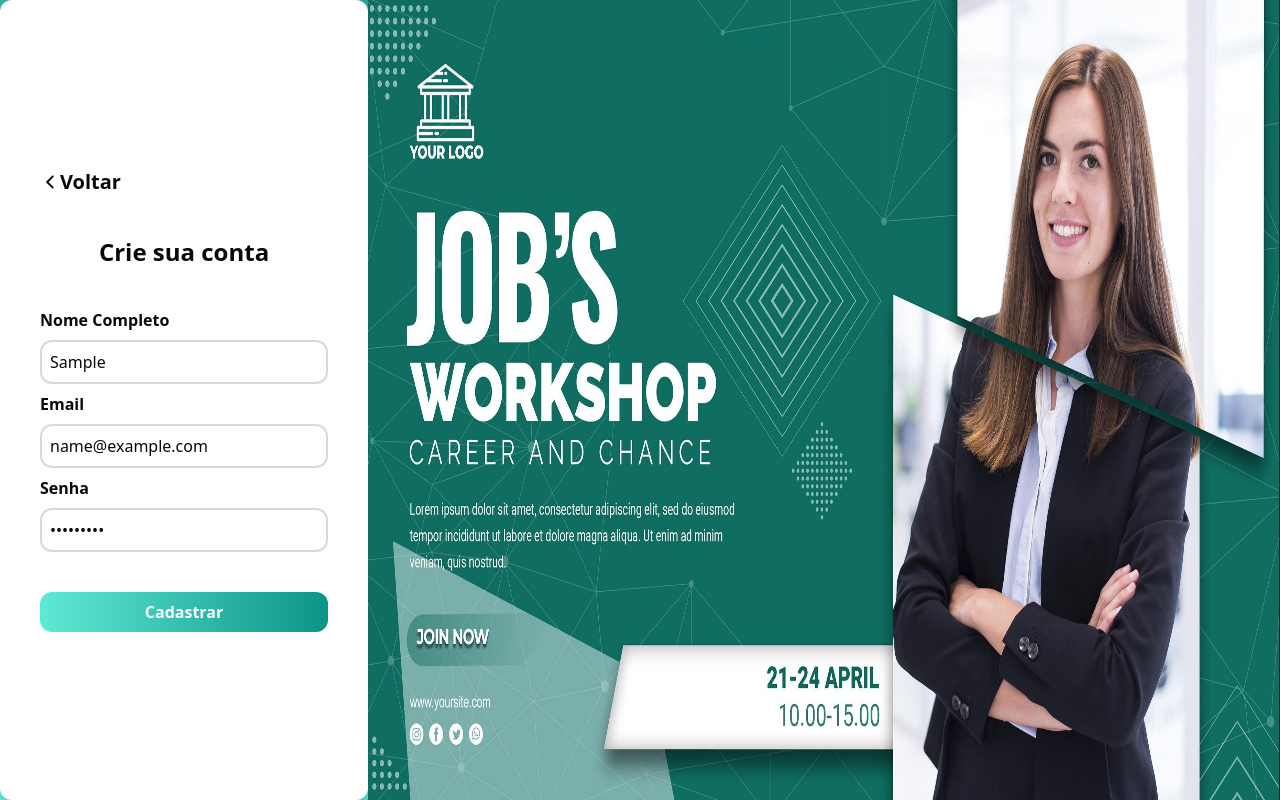
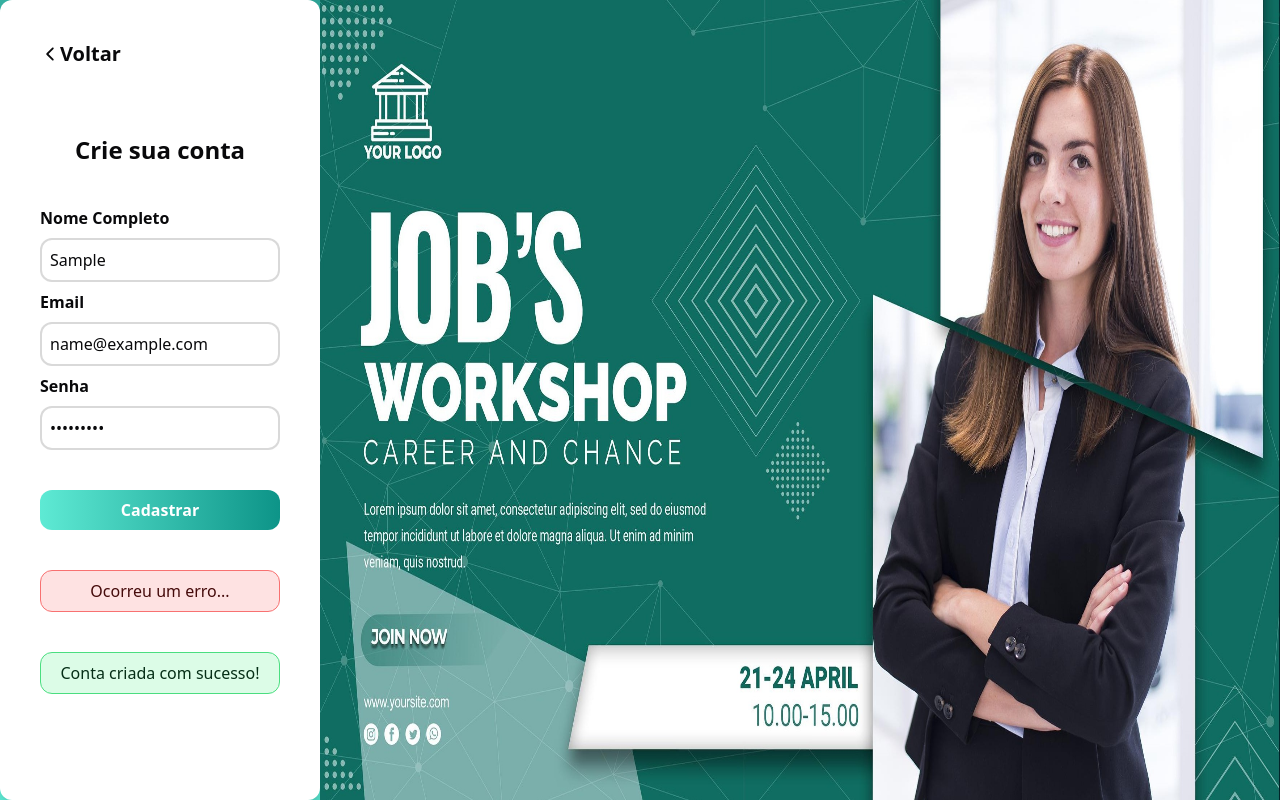
Before and after one commit to v-L1ma/RH, a React (Vite) app in the folder RH/: page /cadastro in a window 1280 px wide. Both pictures are taken after typing "Sample", "name@example.com", "Sample123" into the empty fields and a click on the button "Cadastrar". Built offline with nearby package versions, Linux system fonts and the light colour scheme; no server answers.

Commit message:
Feat: adding success and error messages

```diff
--- a/RH/src/Routes/Cadastrar.tsx
+++ b/RH/src/Routes/Cadastrar.tsx
@@ -1,16 +1,24 @@
-import { FunctionComponent, useRef } from "react";
+import { FunctionComponent, useRef, useState } from "react";
 import { Link } from "react-router-dom";
 import BannerFoto from "../assets/9524851_4184677.jpg";
 import { IoIosArrowBack } from "react-icons/io";
 import api from "../service/api";
+import Loading from "../components/Loading";
 
 const Cadastrar: FunctionComponent = () => {
   const nameRef = useRef<HTMLInputElement>(null);
   const emailRef = useRef<HTMLInputElement>(null);
   const passwordRef = useRef<HTMLInputElement>(null);
+  const [isLoading, setIsLoading] = useState<boolean>(false);
+  const [error, setError] = useState<boolean>(false);
+  const [success, setSuccess] = useState<boolean>(false);
 
   async function onSubmit(e: React.FormEvent<HTMLFormElement>): Promise<void> {
     e.preventDefault();
+
+    try {
+
+      setIsLoading(true)
 
       const response = await api.post("/users", {
         name: nameRef.current?.value,
@@ -18,13 +26,24 @@ const Cadastrar: FunctionComponent = () => {
         password: passwordRef.current?.value,
       });
 
+
       console.log(response)
+
+    } catch (error) {
+      setError(true)
+
+    }
+
+    setIsLoading(false)
+    setSuccess(true)
+
+
   }
 
   return (
-    <main className="flex flex-col md:flex-row items-center md:items-start w-full h-full bg-gradient-to-tr from-teal-300 to-teal-700 py-10 md:p-0">
+    <main className="flex flex-col md:flex-row items-center md:items-start w-full h-full  bg-gradient-to-tr from-teal-300 to-teal-700 py-10 md:p-0">
       <form
-        className="w-11/12 md:w-5/12 md:h-screen bg-white flex flex-col items-left shadow-lg p-10 rounded-xl gap-10 md:justify-center"
+        className="w-11/12 md:w-3/12 md:h-screen bg-white flex flex-col items-left shadow-lg p-10 rounded-xl gap-10 md:justify-between"
         onSubmit={onSubmit} // Vinculando a função de envio ao formulário
       >
         <div>
@@ -39,6 +58,8 @@ const Cadastrar: FunctionComponent = () => {
           </Link>
         </div>
 
+        <div className="w-full flex flex-col gap-10">
+
           <h1 className="text-2xl font-bold text-center">Crie sua conta</h1>
 
           <div className="w-full flex flex-col gap-2">
@@ -50,7 +71,6 @@ const Cadastrar: FunctionComponent = () => {
               ref={nameRef}
               className="border-2 border-black border-opacity-15 p-2 rounded-xl"
             />
-
             <label htmlFor="email" className="font-extrabold">Email</label>
             <input
               type="email"
@@ -59,7 +79,6 @@ const Cadastrar: FunctionComponent = () => {
               ref={emailRef}
               className="border-2 border-black border-opacity-15 p-2 rounded-xl"
             />
-
             <label htmlFor="password" className="font-extrabold">Senha</label>
             <input
               type="password"
@@ -69,8 +88,29 @@ const Cadastrar: FunctionComponent = () => {
               className="border-2 border-black border-opacity-15 p-2 rounded-xl"
             />
           </div>
+          {
+              isLoading ? (
 
-        <button type="submit" className="bg-gradient-to-r from-teal-300 to-teal-600 w-full p-2 rounded-xl text-center text-white font-bold">Cadastrar</button>
+          <button type="submit" className="flex bg-gradient-to-r from-teal-300 to-teal-600 w-full p-2 rounded-xl text-center text-white font-bold justify-center" disabled>
+            <Loading/>
+          </button>
+          ) : (
+          <button type="submit" className="flex bg-gradient-to-r from-teal-300 to-teal-600 w-full p-2 rounded-xl text-center text-white font-bold justify-center">
+            Cadastrar
+          </button>
+            )
+                }
+
+                {
+          error && <div className="bg-red-100 border border-red-400 rounded-xl p-2 text-red-950 text-center">Ocorreu um erro...</div>
+                }
+
+                {
+          success && <div className="bg-green-100 border border-green-400 rounded-xl p-2 text-green-950 text-center">Conta criada com sucesso!</div>
+                }
+        </div>
+
+        <div></div>
 
       </form>
 
```
Lines whose indentation alone changed are shown as unchanged.
